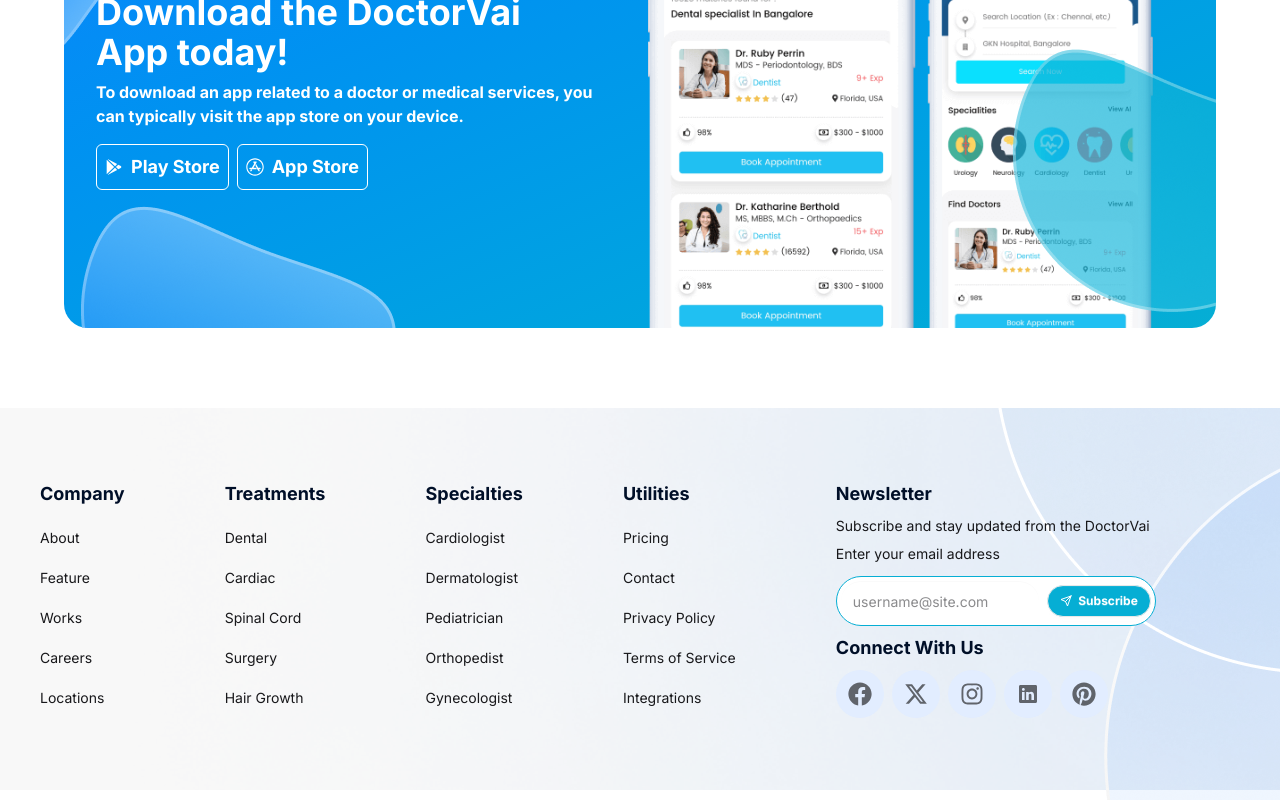
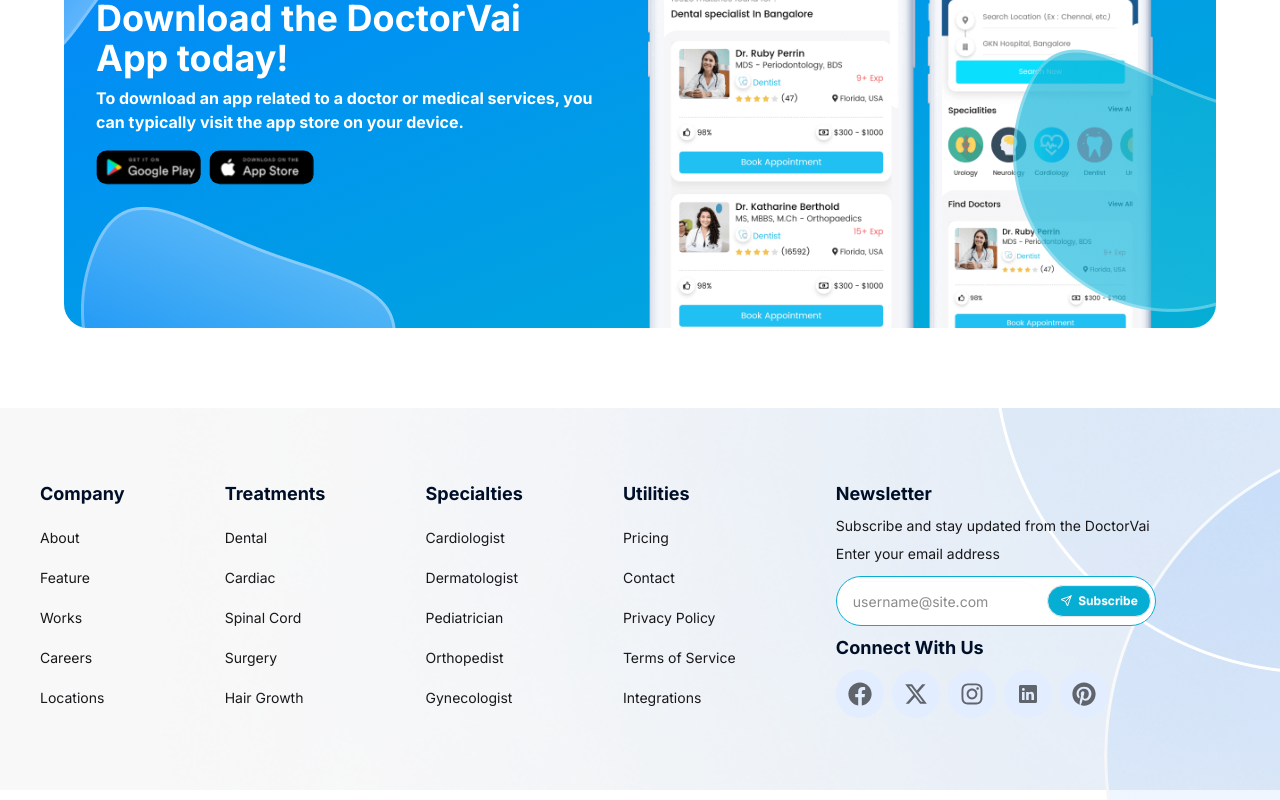
Before and after one commit to jahidul2004/doctorvai, a React (Vite) app: page / in a window 1280 px wide. Shown: the part 5277-6077 px from the top of the page. Built offline with nearby package versions, Linux system fonts and the light colour scheme.

Commit message:
Recent blog added and faq updated.

```diff
--- a/src/pages/home/faq/FAQ.jsx
+++ b/src/pages/home/faq/FAQ.jsx
@@ -6,6 +6,10 @@
 import appBg2 from "../../../assets/background/app-bg-02.png";
 import appBg3 from "../../../assets/background/app-bg-03.png";
 import appBg4 from "../../../assets/background/app-bg-04.png";
+
+import playStoreLogo from "../../../assets/logo/google-play-01.svg";
+import appStoreLogo from "../../../assets/logo/app-store-01.svg";
+import { Link } from "react-router-dom";
 
 const FAQ = () => {
     return (
@@ -94,12 +98,12 @@
                             your device.
                         </p>
                         <div className="flex gap-2 mt-4">
-                            <h1 className="flex items-center gap-2 text-lg font-bold border rounded-md p-2 w-max border-white text-white ">
-                                <IoLogoGooglePlaystore /> Play Store
-                            </h1>
-                            <h1 className="flex items-center gap-2 text-lg font-bold border rounded-md p-2 w-max border-white text-white ">
-                                <FaAppStore /> App Store
-                            </h1>
+                            <Link to={"https://play.google.com/"}>
+                                <img src={playStoreLogo} alt="Play Store" />
+                            </Link>
+                            <Link to={"https://www.apple.com/app-store/"}>
+                                <img src={appStoreLogo} alt="App Store" />
+                            </Link>
                         </div>
                     </div>
                 </div>
--- /dev/null
+++ b/src/pages/home/recentBlogs/RecentBlogs.jsx
@@ -0,0 +1,10 @@
+
+const RecentBlogs = () => {
+    return (
+        <div>
+
+        </div>
+    );
+};
+
+export default RecentBlogs;
```
Also changed, not shown: src/assets/logo/app-store-01.svg (added), src/assets/logo/google-play-01.svg (added).
